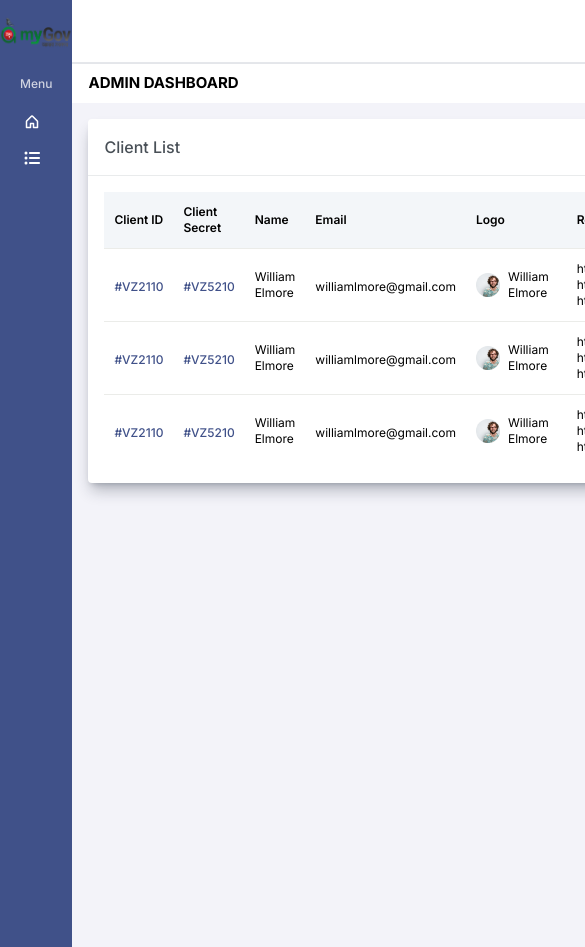
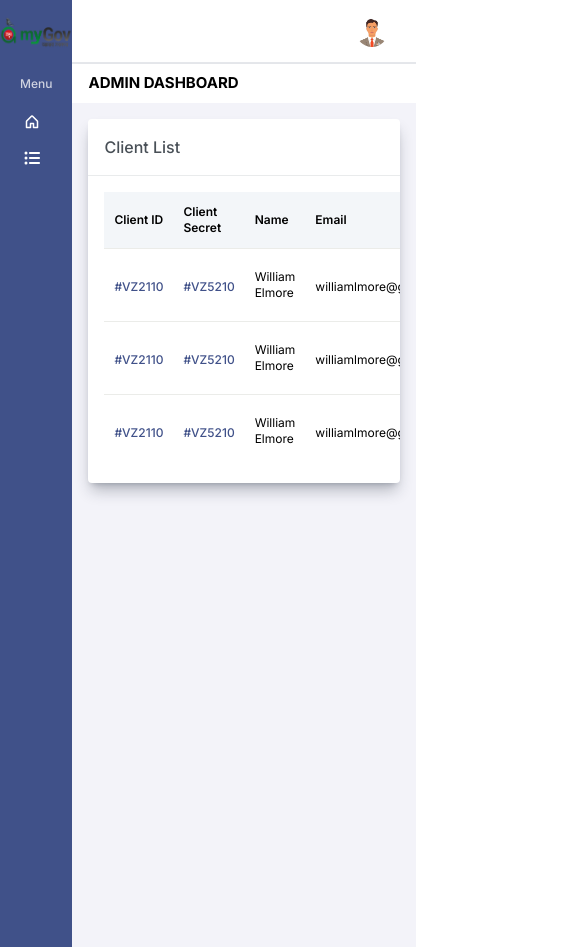
Before and after one commit to ashik194/documentation-nextjs-orbd, a Next.js app: page /admin in a window 390 px wide. Shown: the top 947 px of the page, 585 px wide, since content can reach past the window. Built offline with nearby package versions, Linux system fonts and the light colour scheme.

Commit message:
client table responsive

```diff
--- a/app/components/clientList.js
+++ b/app/components/clientList.js
@@ -9,13 +9,13 @@ export default function ClientList() {
 
         <>
             <div
-            className="flex flex-col justify-start bg-white rounded w-auto shadow-lg shadow-gray-800/30">
+            className="flex flex-col justify-center bg-white rounded w-auto shadow-lg shadow-gray-800/30">
 
                 <div className="flex flex-row items-center border-[#e9ebec] border-b p-4">
                     <h4 className="text-base font-medium text-[#495057]">Client List</h4>
                 </div>
 
-                <div className="p-4 overflow-x-auto">
+                <div className="max-w-[80vw] sm:max-w-[85vw] md:max-w[90vw] lg:max-w-[100vw] xl:max-w-screen 2xl:max-w-screen p-4 overflow-x-auto">
 
                     <table className="table-auto">
 
```
